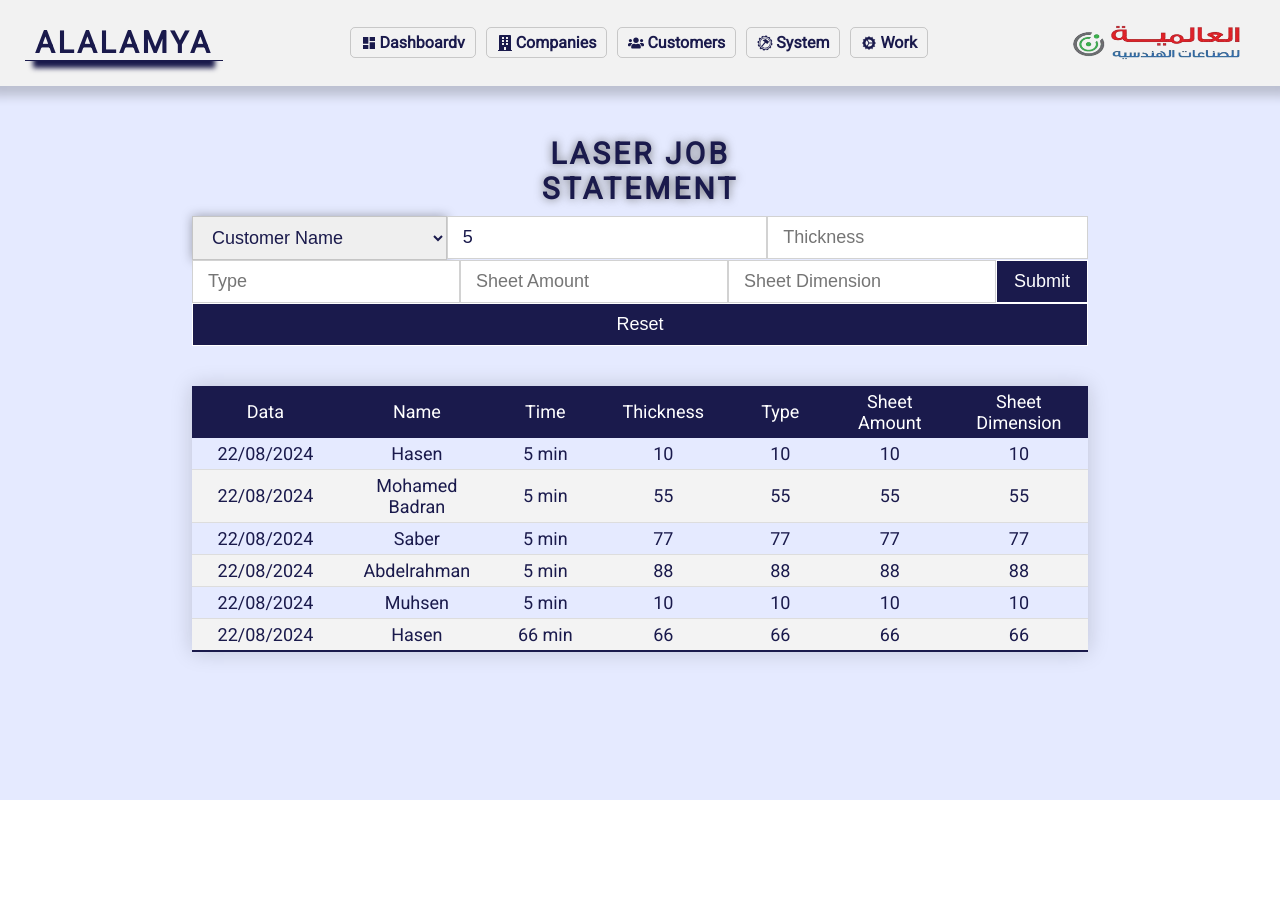
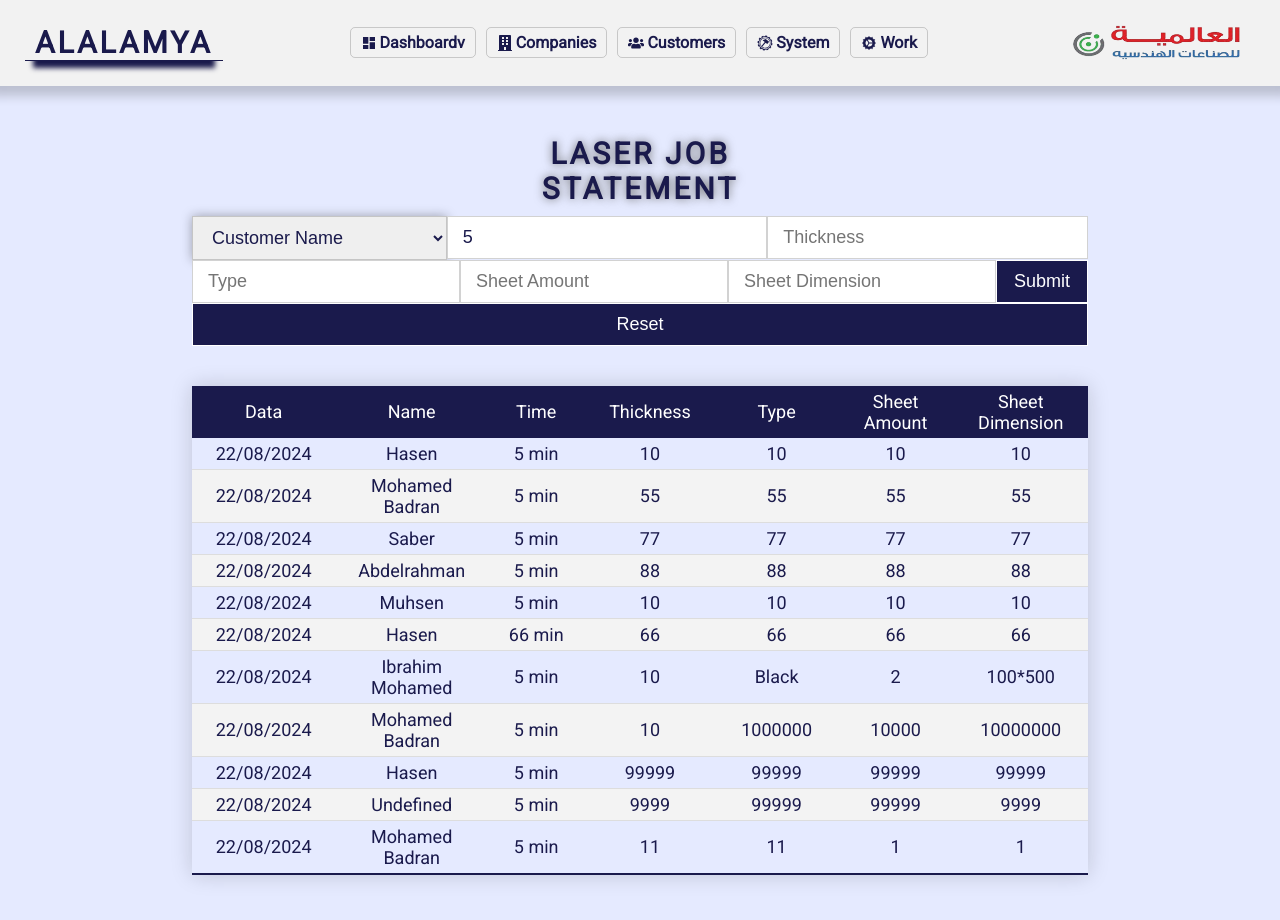
Before and after one commit to Ibrahim11511/Alalamya-Dashboard, a React (Vite) app: page /work in a window 1280 px wide. Shown: the top 920 px of the page. Before the commit the page ends 800 px from the top, so only its background shows below. Built offline with nearby package versions, Linux system fonts and the light colour scheme; data requests are answered from the project's data file.

Commit message:
00000000

```diff
--- a/src/Components/Work/Sections/Laser/LaserSection.jsx
+++ b/src/Components/Work/Sections/Laser/LaserSection.jsx
@@ -37,6 +37,11 @@ export default function LaserSection({
         );
     }
   };
+
+  const handelStateClick = (state) => {
+    console.log(state);
+  };
+
   return (
     <section className={Styles.laserSection}>
       <h2>Laser job statement</h2>
@@ -122,15 +127,18 @@ export default function LaserSection({
           </tr>
         </thead>
         <tbody>
-          {laserStatementData.map((stat) => (
-            <tr key={`laser-stat-key-${stat.id}`}>
-              <td>{stat.date}</td>
-              <td>{capitalizeText(stat.customerName)}</td>
-              <td>{`${stat.time} min`}</td>
-              <td>{stat.thickness}</td>
-              <td>{stat.materialType}</td>
-              <td>{stat.sheetAmount}</td>
-              <td>{stat.sheetDimension}</td>
+          {laserStatementData.map((state) => (
+            <tr
+              key={`laser-state-key-${state.id}`}
+              onClick={() => handelStateClick(state)}
+            >
+              <td>{state.date}</td>
+              <td>{capitalizeText(state.customerName)}</td>
+              <td>{`${state.time} min`}</td>
+              <td>{state.thickness}</td>
+              <td>{state.materialType}</td>
+              <td>{state.sheetAmount}</td>
+              <td>{state.sheetDimension}</td>
             </tr>
           ))}
         </tbody>
--- a/src/Global.js
+++ b/src/Global.js
@@ -37,9 +37,9 @@ export const handelInputsGroupChange = (e, setterFunction) => {
 };
 
 export function capitalizeText(text) {
-  return text
+  return new String(text)
     .split(" ")
-    .map((word) => word.charAt(0).toUpperCase() + word.slice(1).toLowerCase()) // capitalize first letter and lowercase the rest
+    .map((word) => word.charAt(0).toUpperCase() + word.slice(1).toLowerCase())
     .join(" ");
 }
 
--- a/src/data/db.json
+++ b/src/data/db.json
@@ -108,6 +108,55 @@
       "customerName": "hasen",
       "materialType": "66",
       "sheetDimension": "66"
+    },
+    {
+      "id": "9d2a",
+      "time": 5,
+      "date": "22/08/2024",
+      "thickness": "10",
+      "sheetAmount": "2",
+      "customerName": "ibrahim mohamed",
+      "materialType": "Black",
+      "sheetDimension": "100*500"
+    },
+    {
+      "id": "52a6",
+      "time": 5,
+      "date": "22/08/2024",
+      "thickness": "10",
+      "sheetAmount": "10000",
+      "customerName": "mohamed badran",
+      "materialType": "1000000",
+      "sheetDimension": "10000000"
+    },
+    {
+      "id": "4943",
+      "time": 5,
+      "date": "22/08/2024",
+      "thickness": "99999",
+      "sheetAmount": "99999",
+      "customerName": "hasen",
+      "materialType": "99999",
+      "sheetDimension": "99999"
+    },
+    {
+      "id": "4312",
+      "time": 5,
+      "date": "22/08/2024",
+      "thickness": "9999",
+      "sheetAmount": "99999",
+      "materialType": "99999",
+      "sheetDimension": "9999"
+    },
+    {
+      "id": "7dcb",
+      "time": 5,
+      "date": "22/08/2024",
+      "thickness": "11",
+      "sheetAmount": "1",
+      "customerName": "mohamed badran",
+      "materialType": "11",
+      "sheetDimension": "1"
     }
   ]
 }
```
